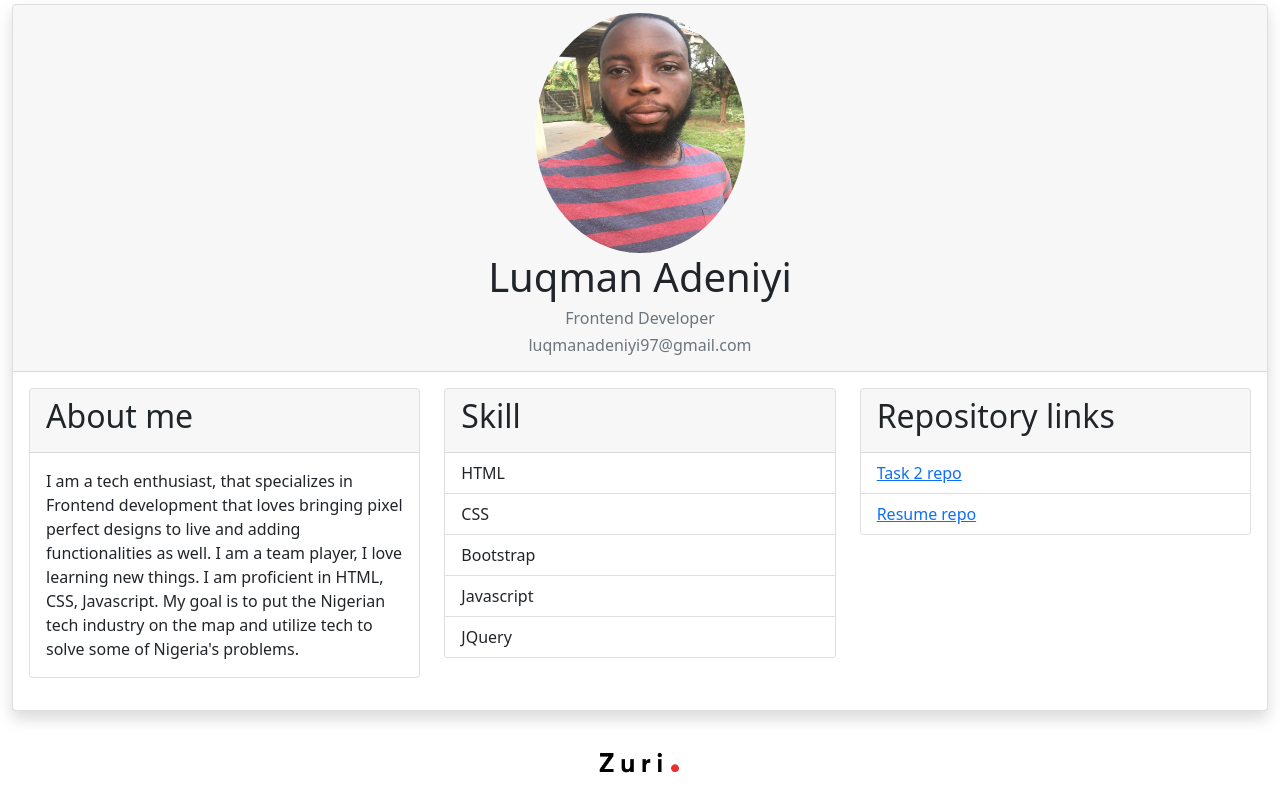
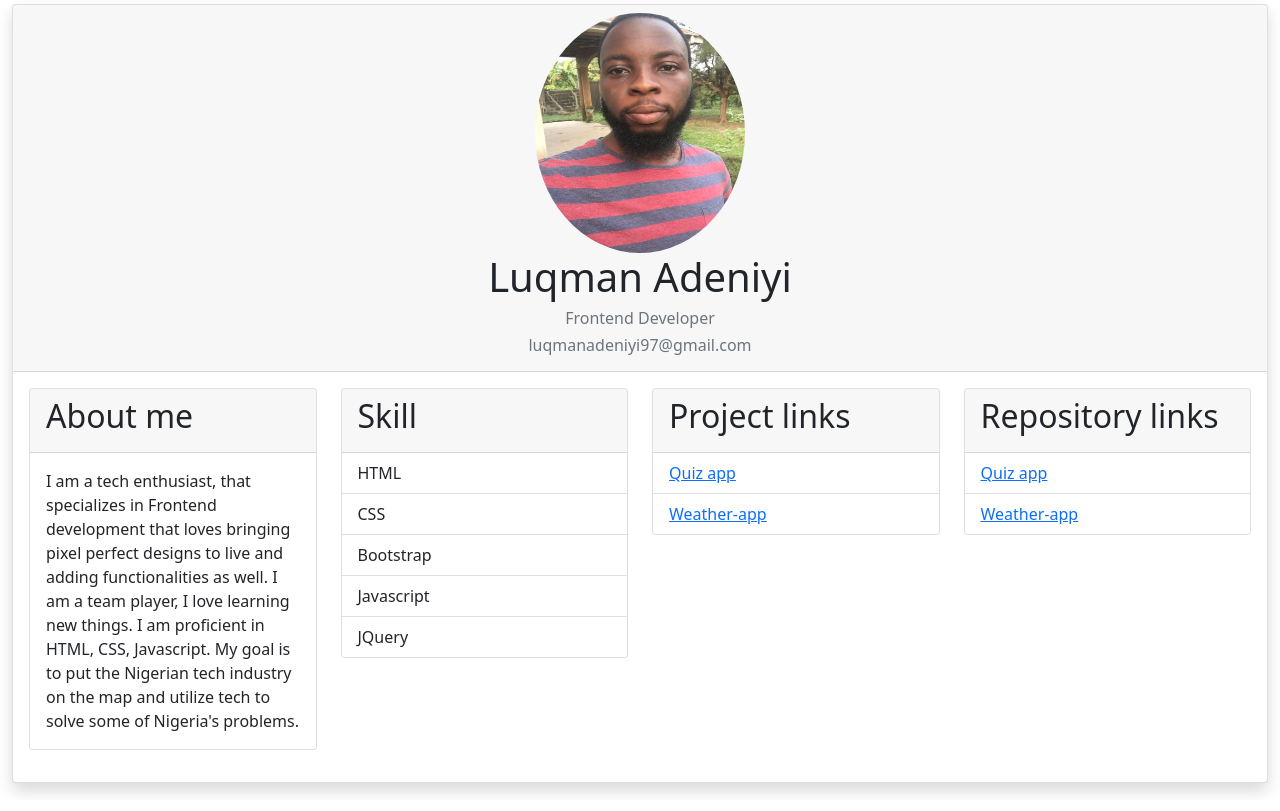
Before and after one commit to Luqman07/Luqman-Resume, a plain HTML site: page index.html in a window 1280 px wide. Drawn offline with nearby package versions, Linux system fonts and the light colour scheme.

Commit message:
Added project links

```diff
--- a/index.html
+++ b/index.html
@@ -26,7 +26,7 @@
                 </div>
 
                 <div class="card-body row">
-                    <div class="col-sm-4 mb-3">
+                    <div class="col-sm-3 mb-3">
                         <div class="card">
                             <div class="card-header">
                                 <h2>About me</h2>
@@ -43,7 +43,7 @@
                         </div>
                     </div>
 
-                    <div class="col-sm-4 mb-3">
+                    <div class="col-sm-3 mb-3">
                         <div class="card">
                             <div class="card-header">
                                 <h2>Skill</h2>
@@ -59,14 +59,27 @@
                         </div>
                     </div>
 
-                    <div class="col-sm-4">
+                    <div class="col-sm-3">
+                        <div class="card">
+                            <div class="card-header">
+                                <h2>Project links</h2>
+                            </div>
+                            <ul class="list-group list-group-flush">
+                                <li class="list-group-item"><a href="https://Luqman07.github.io/MCQ/">Quiz app</a></li>
+                                <li class="list-group-item"><a href="https://Luqman07.github.io/Weather-app/">Weather-app</a></li>
+
+                            </ul>
+
+                        </div>
+                    </div>
+                    <div class="col-sm-3">
                         <div class="card">
                             <div class="card-header">
                                 <h2>Repository links</h2>
                             </div>
                             <ul class="list-group list-group-flush">
-                                <li class="list-group-item"><a href="https://github.com/Luqman07/Print-name">Task 2 repo</a></li>
-                                <li class="list-group-item"><a href="https://github.com/Luqman07/Luqman-Resume">Resume repo</a></li>
+                                <li class="list-group-item"><a href="https://github.com/Luqman07/MCQ">Quiz app</a></li>
+                                <li class="list-group-item"><a href="https://github.com/Luqman07/Weather-app">Weather-app</a></li>
 
                             </ul>
 
@@ -79,11 +92,7 @@
         </main>
     </div>
 
-    <footer class="text-center">
-        <a href="http://internship.zuri.team/"><img src="images\Zuri logo.png" width="100px" alt=""></a>
-    </footer>
 
-    <script src="script.js"></script>
 </body>
 
 </html>
```
